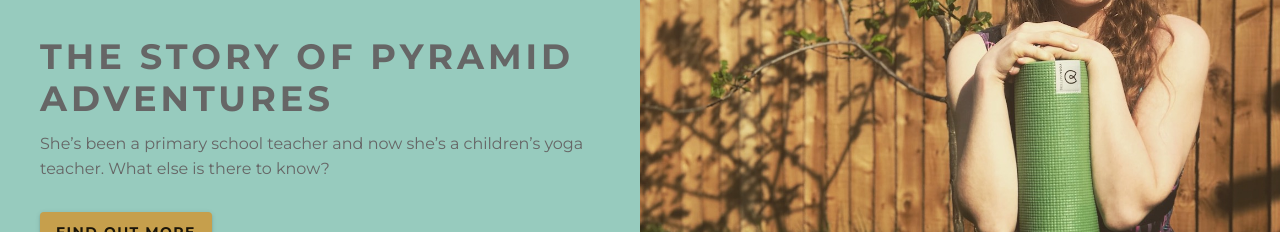
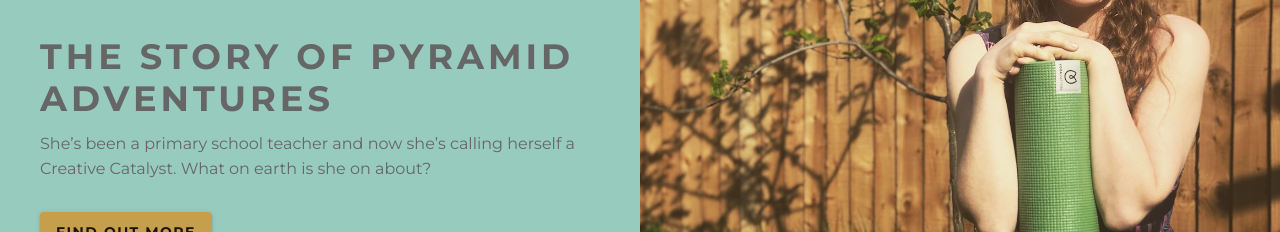
Before and after one commit to philkingsley90/pyramidadventures, a React (Create React App) app: page / in a window 1280 px wide. Shown: the part 980-1212 px from the top of the page. Built offline with nearby package versions, Linux system fonts and the light colour scheme.

Commit message:
Update PagesSummary.js
Wtf is a creative catalyst?

```diff
--- a/src/components/PagesSummary.js
+++ b/src/components/PagesSummary.js
@@ -9,7 +9,7 @@
     img: aboutUsImg,
     alt: "Portrait of Lucy",
     title: "The story of Pyramid Adventures",
-    text: `She’s been a primary school teacher and now she’s a children’s yoga teacher.  What else is there to know?`,
+    text: `She’s been a primary school teacher and now she’s calling herself a Creative Catalyst.  What on earth is she on about?`,
     buttonText: "Find Out More",
     onClickPath: "/about-us",
   },
```
